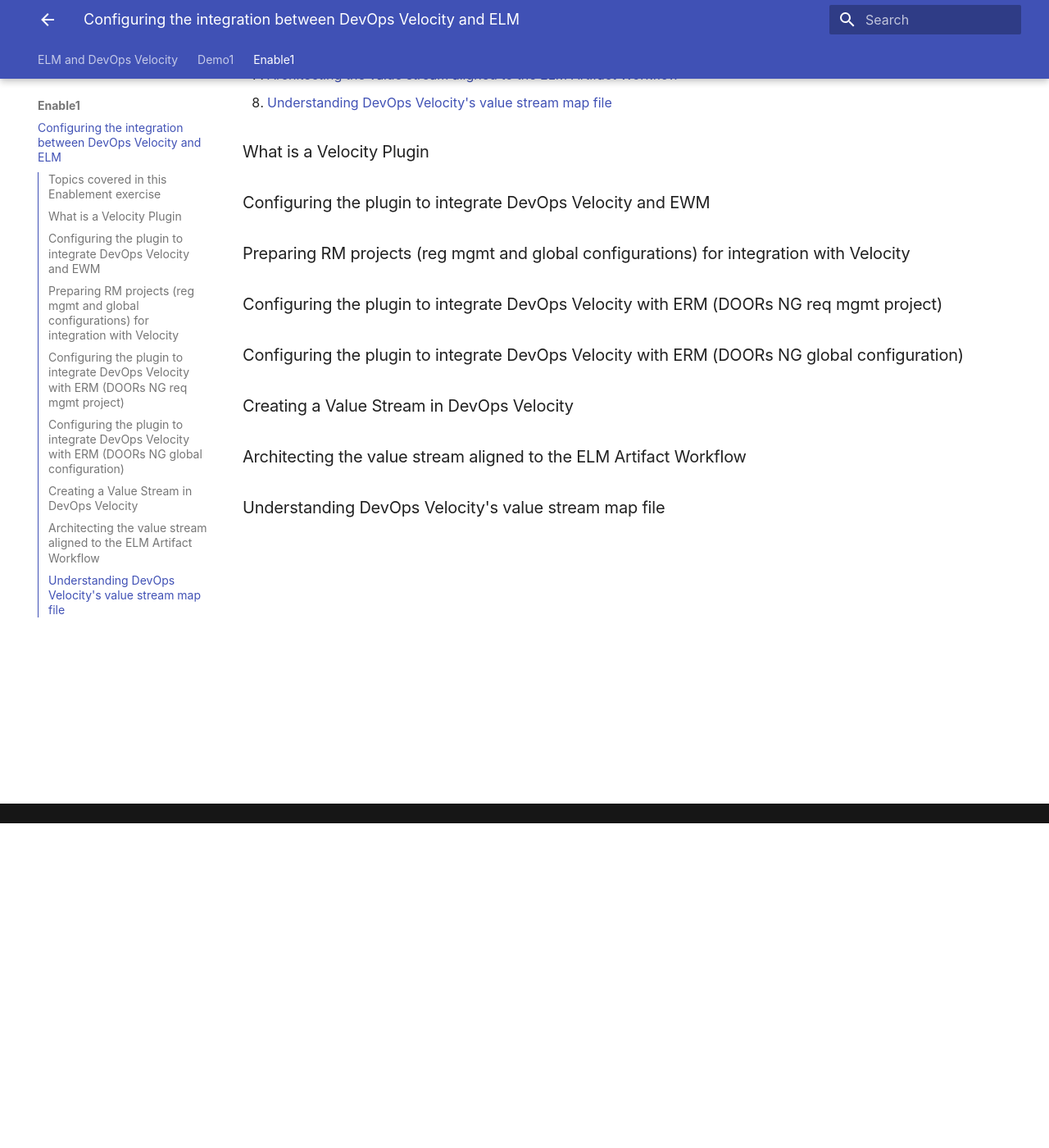
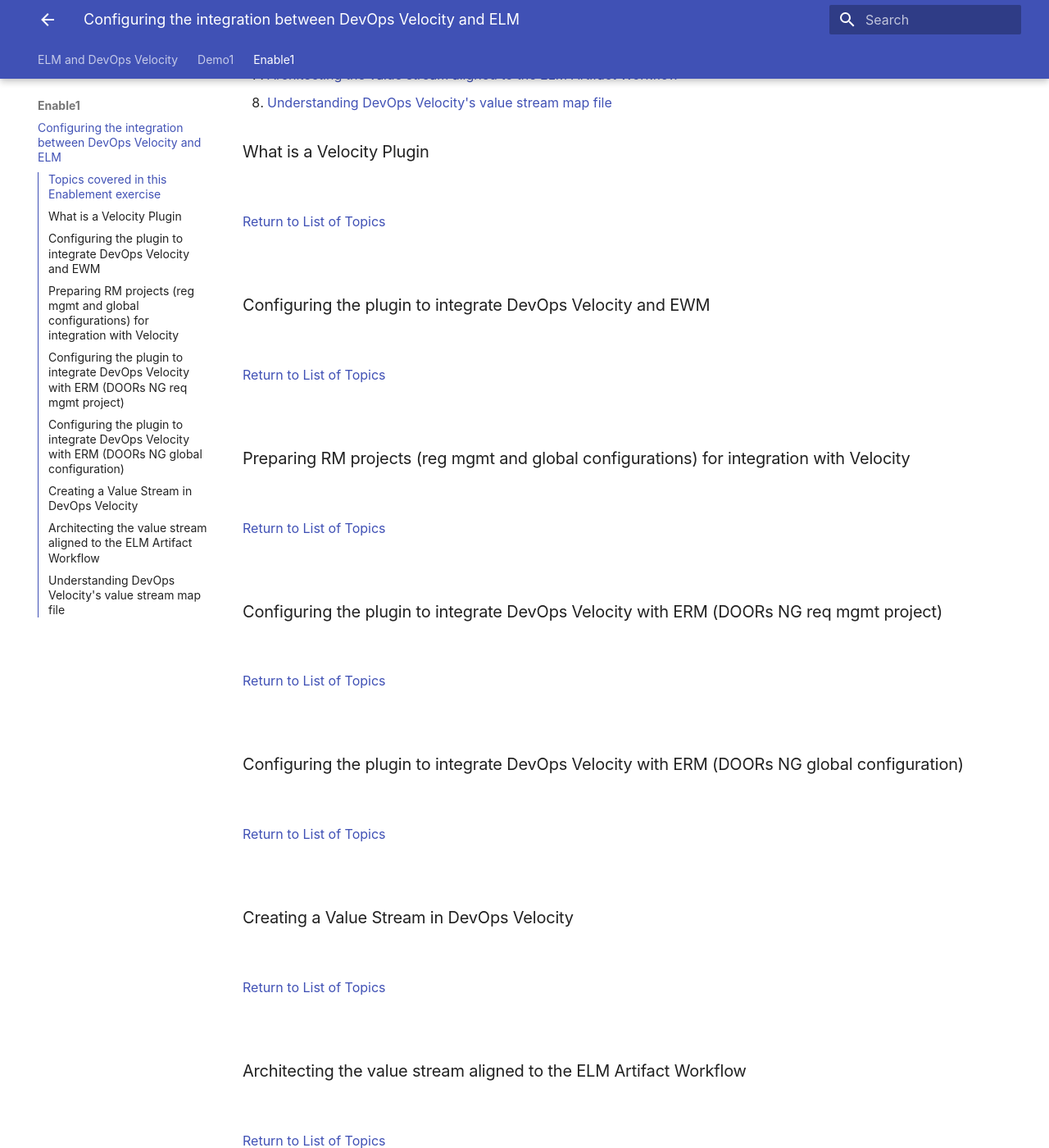
Before and after one commit to DevOpsAutomationLabs/ELM_Velocity, an MkDocs documentation site: the page built from docs/enable1/index.md, in a window 1280 px wide and 1400 px high, scrolled down 396 px. Shown: the whole window at 82% size. Built offline with MkDocs 1.6.1 and Material for MkDocs 9.7.7, drawn with Linux system fonts in a browser that asks for light colours; some of the changed text lies outside the part shown.

Commit message:
set page navigation

```diff
--- a/docs/enable1/index.md
+++ b/docs/enable1/index.md
@@ -11,17 +11,57 @@
 8. [Understanding DevOps Velocity's value stream map file](#understanding-devops-velocitys-value-stream-map-file)
 
 ### What is a Velocity Plugin
+<br/>
+
+[Return to List of Topics](#topics-covered-in-this-enablement-exercise)
+
+<br/>
 
 ### Configuring the plugin to integrate DevOps Velocity and EWM
+<br/>
+
+[Return to List of Topics](#topics-covered-in-this-enablement-exercise)
+
+<br/>
 
 ### Preparing RM projects (reg mgmt and global configurations) for integration with Velocity
+<br/>
+
+[Return to List of Topics](#topics-covered-in-this-enablement-exercise)
+
+<br/>
 
 ### Configuring the plugin to integrate DevOps Velocity with ERM (DOORs NG req mgmt project)
+<br/>
+
+[Return to List of Topics](#topics-covered-in-this-enablement-exercise)
+
+<br/>
 
 ### Configuring the plugin to integrate DevOps Velocity with ERM (DOORs NG global configuration)
+<br/>
+
+[Return to List of Topics](#topics-covered-in-this-enablement-exercise)
+
+<br/>
 
 ### Creating a Value Stream in DevOps Velocity
+<br/>
+
+[Return to List of Topics](#topics-covered-in-this-enablement-exercise)
+
+<br/>
 
 ### Architecting the value stream aligned to the ELM Artifact Workflow
+<br/>
+
+[Return to List of Topics](#topics-covered-in-this-enablement-exercise)
+
+<br/>
 
 ### Understanding DevOps Velocity's value stream map file
+<br/>
+
+[Return to List of Topics](#topics-covered-in-this-enablement-exercise)
+
+<br/>
```
Also changed, not shown: docs/demo1/index.md (+2 -2 lines).
